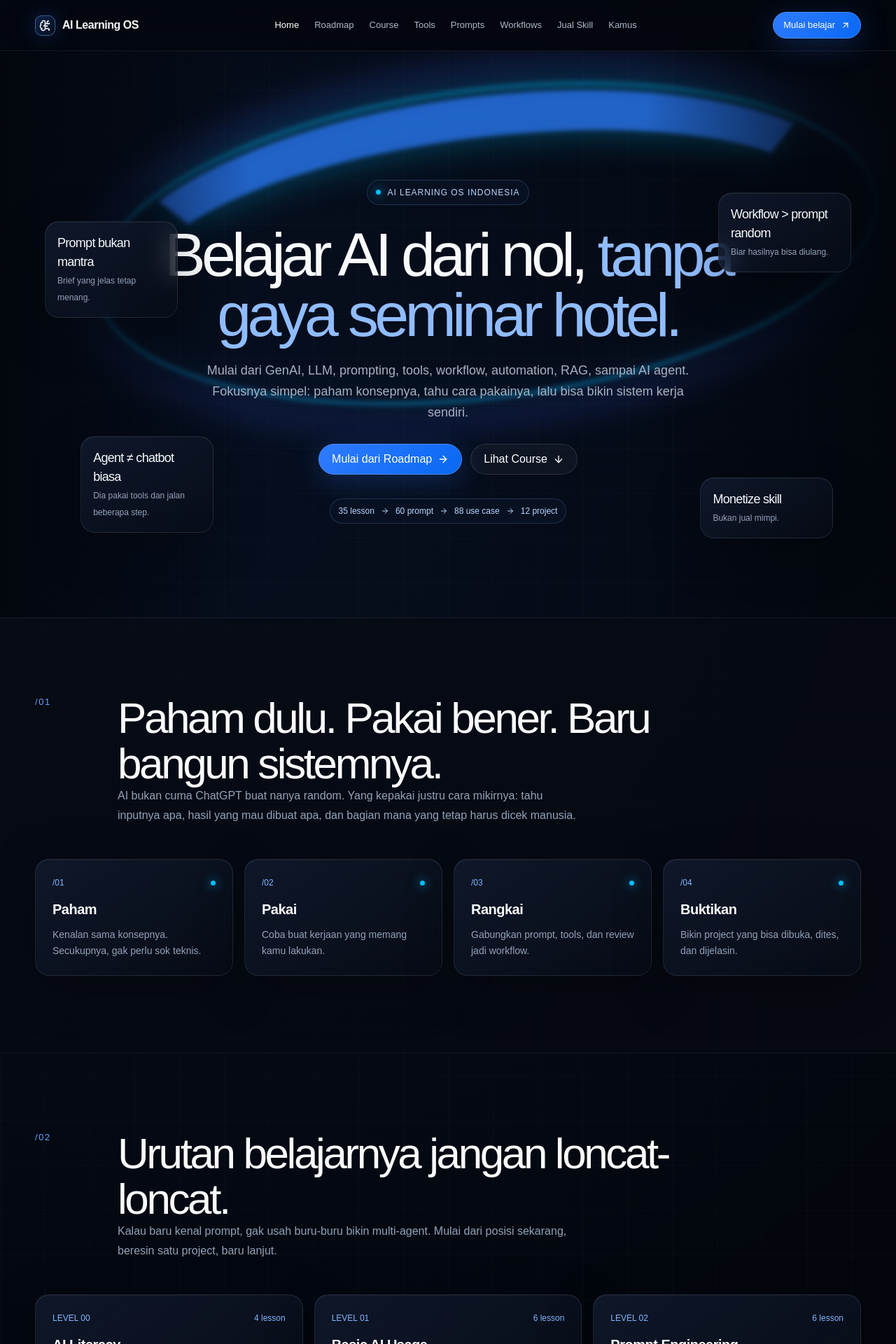
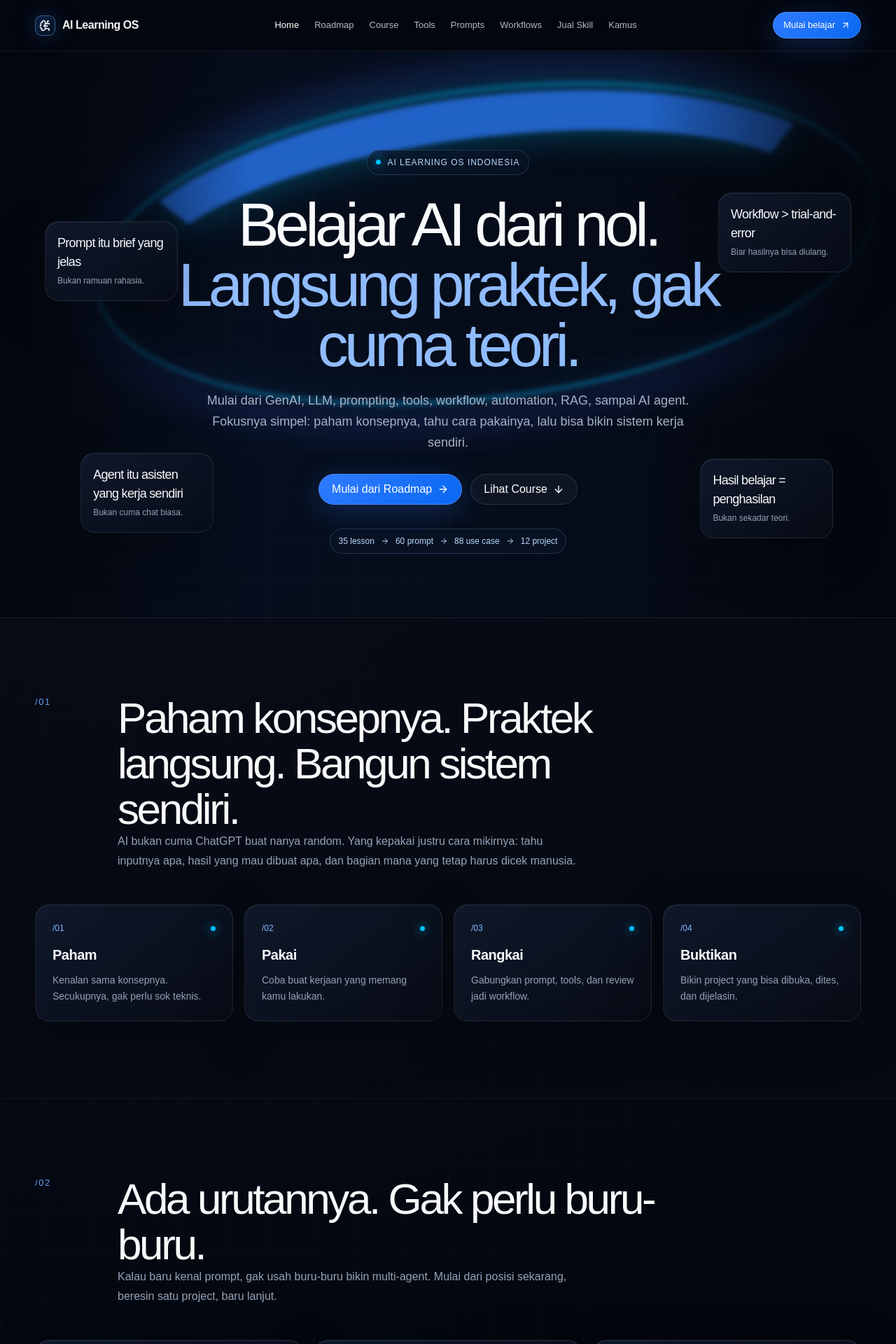
Before and after one commit to oktavian3/ai-learning-os, a Next.js app: page / in a window 1280 px wide. Shown: the top 1920 px of the page at 70% size. Built offline with nearby package versions, Linux system fonts and the light colour scheme.

Commit message:
fix: improve homepage copy - taglines & headlines
- Hero: remove 'seminar hotel' → 'langsung praktek, gak cuma teori'
- Float tags: clearer, less defensive messaging
- Section 01-06: punchy headlines, less condescending tone
- Remove 'agak gila', 'jual mimpi', 'jangan loncat-loncat'

```diff
--- a/src/app/page.tsx
+++ b/src/app/page.tsx
@@ -6,40 +6,40 @@ import {prompts,projects,roadmap,tools,useCases,workflows} from "@/data/library"
 
 export default function Home(){return <>
   <section className="hero"><div className="ribbon"/>
-    <div className="stat-float glass sf1"><strong style={{fontSize:18}}>Prompt bukan mantra</strong><span>Brief yang jelas tetap menang.</span></div>
-    <div className="stat-float glass sf2"><strong style={{fontSize:18}}>Workflow &gt; prompt random</strong><span>Biar hasilnya bisa diulang.</span></div>
-    <div className="stat-float glass sf3"><strong style={{fontSize:18}}>Agent ≠ chatbot biasa</strong><span>Dia pakai tools dan jalan beberapa step.</span></div>
-    <div className="stat-float glass sf4"><strong style={{fontSize:18}}>Monetize skill</strong><span>Bukan jual mimpi.</span></div>
+    <div className="stat-float glass sf1"><strong style={{fontSize:18}}>Prompt itu brief yang jelas</strong><span>Bukan ramuan rahasia.</span></div>
+    <div className="stat-float glass sf2"><strong style={{fontSize:18}}>Workflow &gt; trial-and-error</strong><span>Biar hasilnya bisa diulang.</span></div>
+    <div className="stat-float glass sf3"><strong style={{fontSize:18}}>Agent itu asisten yang kerja sendiri</strong><span>Bukan cuma chat biasa.</span></div>
+    <div className="stat-float glass sf4"><strong style={{fontSize:18}}>Hasil belajar = penghasilan</strong><span>Bukan sekadar teori.</span></div>
     <div className="container hero-content"><span className="eyebrow"><span className="dot"/>AI Learning OS Indonesia</span>
-      <h1>Belajar AI dari nol, <span>tanpa gaya seminar hotel.</span></h1>
+      <h1>Belajar AI dari nol. <span>Langsung praktek, gak cuma teori.</span></h1>
       <p className="hero-copy">Mulai dari GenAI, LLM, prompting, tools, workflow, automation, RAG, sampai AI agent. Fokusnya simpel: paham konsepnya, tahu cara pakainya, lalu bisa bikin sistem kerja sendiri.</p>
       <div className="hero-actions"><Link href="/roadmap" className="btn btn-primary">Mulai dari Roadmap <ArrowRight size={16}/></Link><Link href="/course" className="btn">Lihat Course <ArrowDown size={16}/></Link></div>
       <div className="eyebrow" style={{marginTop:34,textTransform:"none",letterSpacing:0}}>{sourceLessonCount} lesson <ArrowRight size={12}/> {prompts.length} prompt <ArrowRight size={12}/> {useCases.length} use case <ArrowRight size={12}/> {projects.length} project</div>
     </div>
   </section>
 
-  <section className="section section-dark"><div className="container"><SectionHead no="01" title="Paham dulu. Pakai bener. Baru bangun sistemnya." lead="AI bukan cuma ChatGPT buat nanya random. Yang kepakai justru cara mikirnya: tahu inputnya apa, hasil yang mau dibuat apa, dan bagian mana yang tetap harus dicek manusia."/>
+  <section className="section section-dark"><div className="container"><SectionHead no="01" title="Paham konsepnya. Praktek langsung. Bangun sistem sendiri." lead="AI bukan cuma ChatGPT buat nanya random. Yang kepakai justru cara mikirnya: tahu inputnya apa, hasil yang mau dibuat apa, dan bagian mana yang tetap harus dicek manusia."/>
     <div className="grid grid-4">{[["01","Paham","Kenalan sama konsepnya. Secukupnya, gak perlu sok teknis."],["02","Pakai","Coba buat kerjaan yang memang kamu lakukan."],["03","Rangkai","Gabungkan prompt, tools, dan review jadi workflow."],["04","Buktikan","Bikin project yang bisa dibuka, dites, dan dijelasin."]].map(x=><div className="glass card" key={x[0]}><div className="card-top"><span>/{x[0]}</span><span className="dot"/></div><h3>{x[1]}</h3><p>{x[2]}</p></div>)}</div>
   </div></section>
 
-  <section className="section"><div className="container"><SectionHead no="02" title="Urutan belajarnya jangan loncat-loncat." lead="Kalau baru kenal prompt, gak usah buru-buru bikin multi-agent. Mulai dari posisi sekarang, beresin satu project, baru lanjut."/>
+  <section className="section"><div className="container"><SectionHead no="02" title="Ada urutannya. Gak perlu buru-buru." lead="Kalau baru kenal prompt, gak usah buru-buru bikin multi-agent. Mulai dari posisi sekarang, beresin satu project, baru lanjut."/>
     <div className="grid grid-3">{roadmap.slice(0,6).map(r=><div className="glass card" key={r.level}><div className="card-top"><span>LEVEL 0{r.level}</span><span>{r.lessons}</span></div><h3>{r.title}</h3><p>{r.learn}</p><ul className="list"><li>{r.output}</li><li>{r.project}</li></ul></div>)}</div>
     <Link href="/roadmap" className="btn" style={{marginTop:24}}>Buka roadmap <ArrowRight size={15}/></Link>
   </div></section>
 
-  <section className="section section-dark"><div className="container"><SectionHead no="03" title="Pilih jalur yang nyambung sama kerjaanmu." lead="Gak semua orang harus jadi developer. Yang penting tahu AI mau dipakai buat bantu bagian mana."/>
+  <section className="section section-dark"><div className="container"><SectionHead no="03" title="Pilih jalur sesuai profesi lo." lead="Gak semua orang harus jadi developer. Yang penting tahu AI mau dipakai buat bantu bagian mana."/>
     <div className="grid grid-4">{[[BookOpen,"AI Operator","Buat riset, nulis, dokumen, dan kerja harian."],[Workflow,"Workflow Builder","Bikin alur content, admin, atau operasional yang bisa diulang."],[Boxes,"Agentic Builder","Masuk ke API, RAG, tool calling, dan orchestration."],[Coins,"Jual Skill AI","Paketkan hasil kerja, bikin portfolio, lalu cari klien yang masuk akal."]].map(([Icon,title,copy])=>{const I=Icon as typeof BookOpen;return <div className="glass card" key={String(title)}><I className="blue" size={25}/><h3>{String(title)}</h3><p>{String(copy)}</p></div>})}</div>
   </div></section>
 
-  <section className="section"><div className="container"><SectionHead no="04" title="Mulai dari basic dulu. Baru masuk ke yang agak gila." lead="Setiap modul punya penjelasan, contoh, latihan, prompt, cek pemahaman, dan tugas kecil. Jadi gak cuma baca lalu lupa."/>
+  <section className="section"><div className="container"><SectionHead no="04" title="Mulai dari basic. Nanti ke advanced juga jalan sendiri." lead="Setiap modul punya penjelasan, contoh, latihan, prompt, cek pemahaman, dan tugas kecil. Jadi gak cuma baca lalu lupa."/>
     <div className="grid grid-3">{courseModules.slice(0,6).map(m=><Link className="glass card" href={`/course/${m.slug}`} key={m.slug}><div className="card-top"><span>MODUL {String(m.number).padStart(2,"0")}</span><span className="pill">{m.difficulty}</span></div><h3>{m.title}</h3><p>{m.description}</p><div style={{marginTop:18,fontSize:12,color:"#75aaff"}}>{m.lessons.length} lesson · {m.duration}</div></Link>)}</div>
   </div></section>
 
-  <section className="section section-dark"><div className="container"><SectionHead no="05" title="Gak semua hal harus dimulai dari prompt kosong." lead="Cari tool yang pas, copy template, lihat workflow, lalu bongkar cara kerjanya."/>
+  <section className="section section-dark"><div className="container"><SectionHead no="05" title="Gak perlu mulai dari nol. Pakai template, pelajari, modif." lead="Cari tool yang pas, copy template, lihat workflow, lalu bongkar cara kerjanya."/>
     <div className="grid grid-3">{[[Search,"Tools AI itu banyak",`${tools.length} tool, plus kapan sebaiknya gak dipakai.`,"/tools","Cek tools"],[Command,"Prompt siap bongkar",`${prompts.length} template yang tinggal disesuaikan, bukan ditelan mentah.`,"/prompts","Copy prompt"],[Workflow,"Workflow beneran",`${workflows.length} alur dari masalah sampai output, lengkap dengan checklist.`,"/workflows","Lihat workflow"]].map(([Icon,title,copy,href,label])=>{const I=Icon as typeof Search;return <Link className="glass card" key={String(title)} href={String(href)}><I className="blue"/><h3>{String(title)}</h3><p>{String(copy)}</p><span className="pill">{String(label)} <ArrowRight size={11}/></span></Link>})}</div>
   </div></section>
 
-  <section className="section"><div className="container"><SectionHead no="06" title="Kalau udah bisa, jualnya apa?" lead="Jual hasil yang jelas. Bukan sekadar bilang ‘kami pakai AI’. Mulai dari masalah kecil, scope rapi, lalu tunjukkan bukti kerjanya."/>
+  <section className="section"><div className="container"><SectionHead no="06" title="Udah bisa AI-nya. Sekarang jual apa?" lead="Jual hasil yang jelas. Bukan sekadar bilang ‘kami pakai AI’. Mulai dari masalah kecil, scope rapi, lalu tunjukkan bukti kerjanya."/>
     <div className="grid grid-3"><div className="glass card"><div className="metric blue">01</div><h3>Cari kerjaan yang nyebelin</h3><p>Berulang, makan waktu, atau sering bikin salah. Biasanya peluangnya ada di situ.</p></div><div className="glass card"><div className="metric blue">02</div><h3>Paketkan hasilnya</h3><p>Tulis jelas apa yang dikerjakan, apa yang diterima klien, dan apa yang gak termasuk.</p></div><div className="glass card"><div className="metric blue">03</div><h3>Tunjukkan bukti</h3><p>Demo kecil dan case study jauh lebih laku daripada bio penuh jargon.</p></div></div>
   </div></section>
   <CTA/>
```
